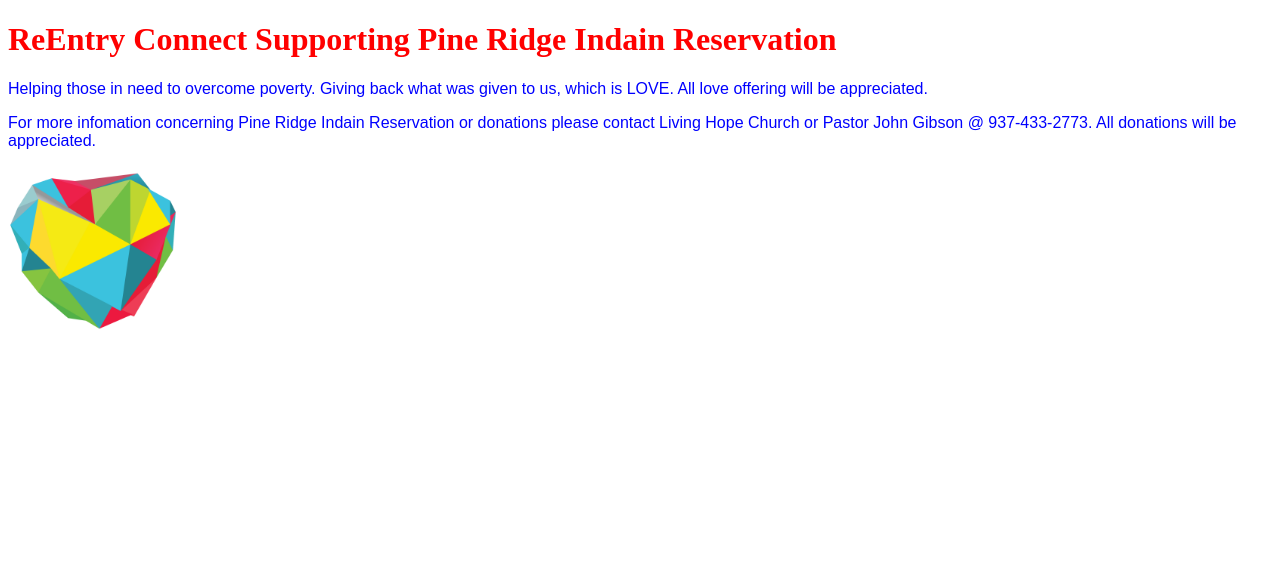
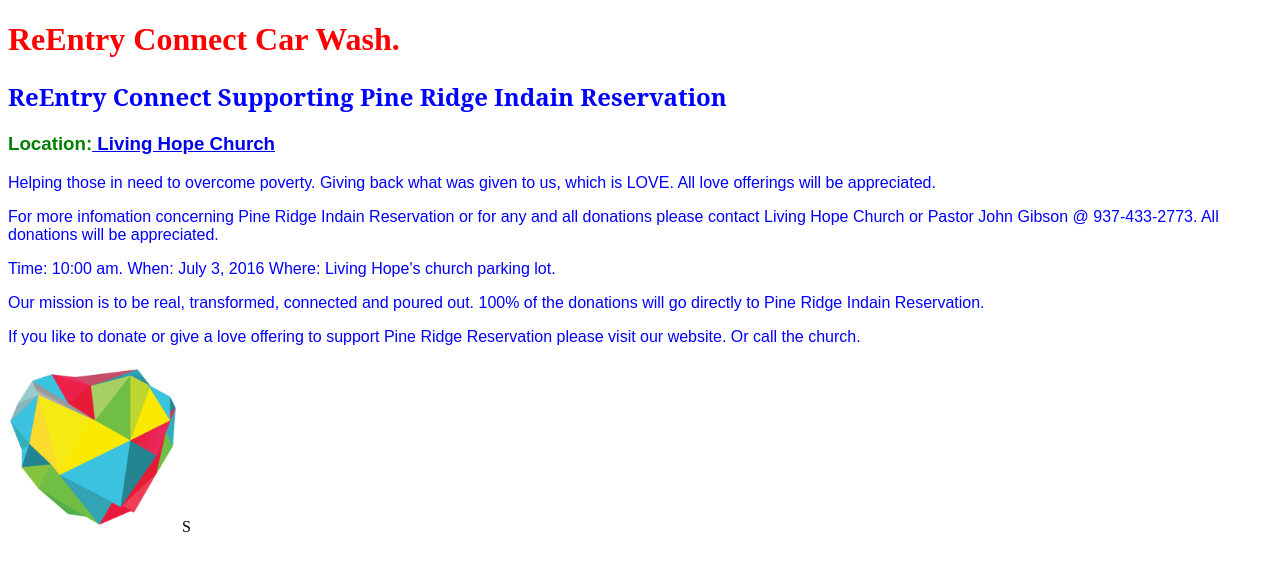
Before and after one commit to MarcusDavis1/empty_basic_html5, a plain HTML site: page index.html in a window 1280 px wide. Drawn offline with Linux system fonts and the light colour scheme.

Commit message:
corrections

```diff
--- a/index.html
+++ b/index.html
@@ -13,9 +13,16 @@
 </head>
 
 <body>
-  <h1> ReEntry Connect Supporting Pine Ridge Indain Reservation </h1>
-  <p> Helping those in need to overcome poverty. Giving back what was given to us, which is LOVE. All love offering will be appreciated.</p>
-  <p> For more infomation concerning Pine Ridge Indain Reservation or donations please contact Living Hope Church or Pastor John Gibson @ 937-433-2773. All donations will be appreciated.</p>
+  <h1> ReEntry Connect Car Wash. </h1>
+
+  <h2> ReEntry Connect Supporting Pine Ridge Indain Reservation </h2>
+  <h3> Location:<a href="http://elivinghope.com/"> Living Hope Church </a> </h3>
+  <p> Helping those in need to overcome poverty. Giving back what was given to us, which is LOVE. All love offerings will be appreciated.</p>
+  <p> For more infomation concerning Pine Ridge Indain Reservation or for any and all donations please contact Living Hope Church or Pastor John Gibson @ 937-433-2773. All donations will be appreciated.</p>
+<p> Time: 10:00 am. When: July 3, 2016 Where: Living Hope's church parking lot.</p>
+<p> Our mission is to be real, transformed, connected and poured out. 100% of the donations will go directly to Pine Ridge Indain Reservation.</p>
+<p> If you like to donate or give a love offering to support Pine Ridge Reservation please visit our website. Or call the church.</p>
   <img src="ReEntryconnect.png">
+S
 </body>
 </html>
```
